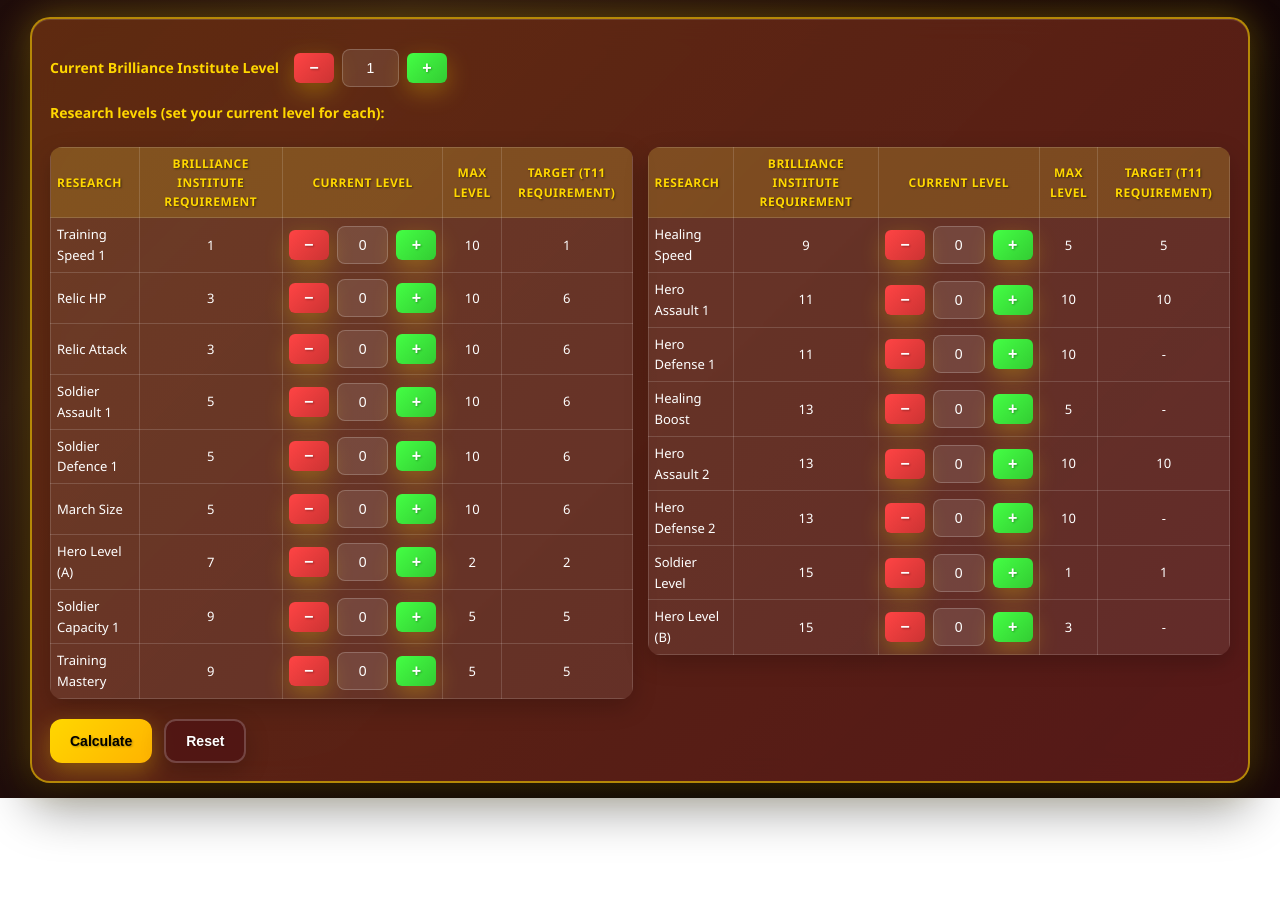
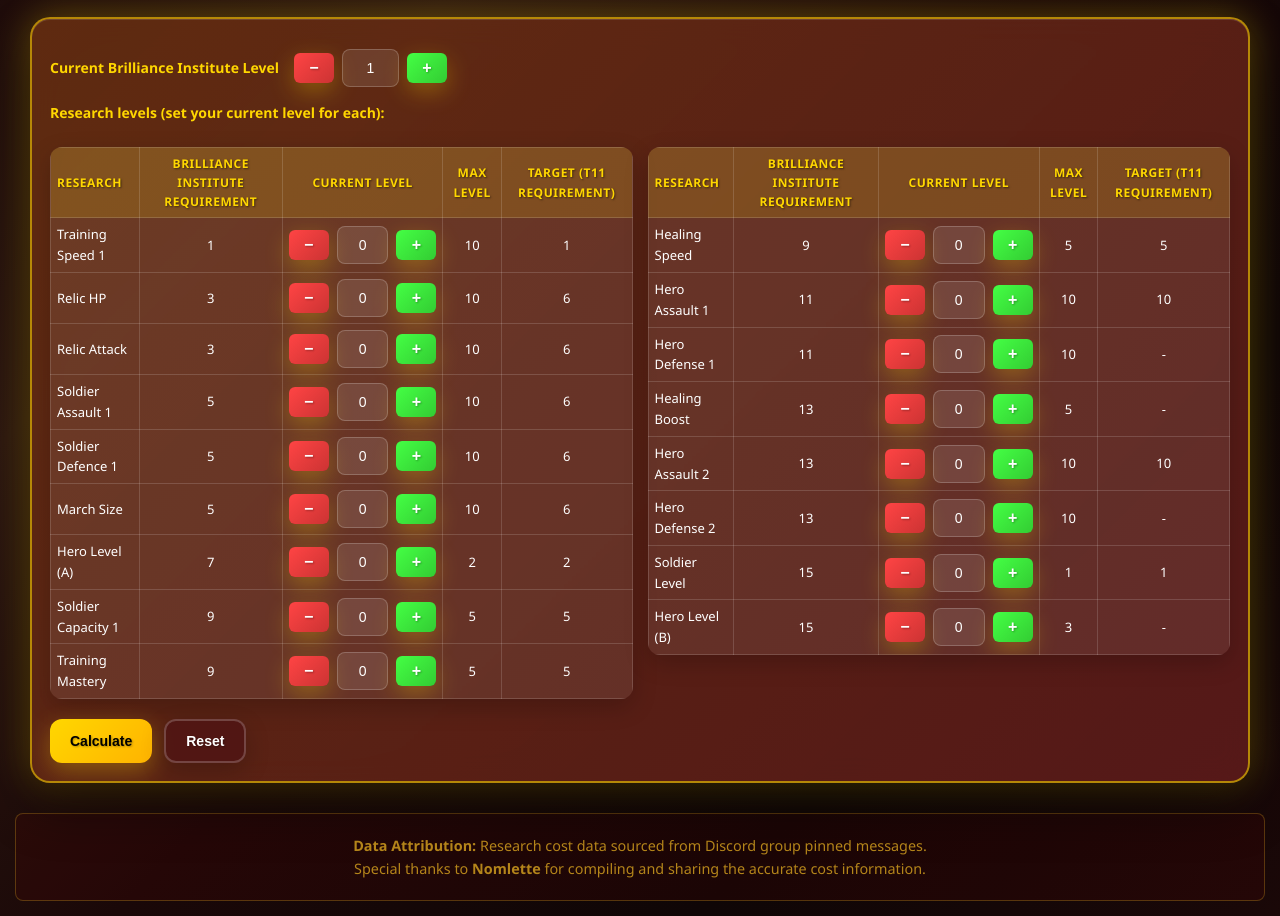
Before and after one commit to VAMPIR4894/BI-DragonEssenceCosts, a website: page index.html in a window 1280 px wide. Shown: the part 140-1056 px from the top of the page. Before the commit the page ends 938 px from the top, so only its background shows below. Drawn offline with Linux system fonts and the light colour scheme.

Commit message:
Add attribution note crediting Discord group and Nomlette for research data

```diff
--- a/index.html
+++ b/index.html
@@ -1448,5 +1448,14 @@
   // initialize defaults
   biInput.value = 1;
   </script>
+
+  <!-- Attribution Footer -->
+  <div style="margin-top: 30px; padding: 20px; background: rgba(139, 0, 0, 0.1); border-radius: 8px; border: 1px solid rgba(218, 165, 32, 0.3); text-align: center; font-size: 0.9em; color: #daa520;">
+    <p style="margin: 0; opacity: 0.8;">
+      <strong>Data Attribution:</strong> Research cost data sourced from Discord group pinned messages.<br>
+      Special thanks to <strong>Nomlette</strong> for compiling and sharing the accurate cost information.
+    </p>
+  </div>
+
 </body>
 </html>
```
